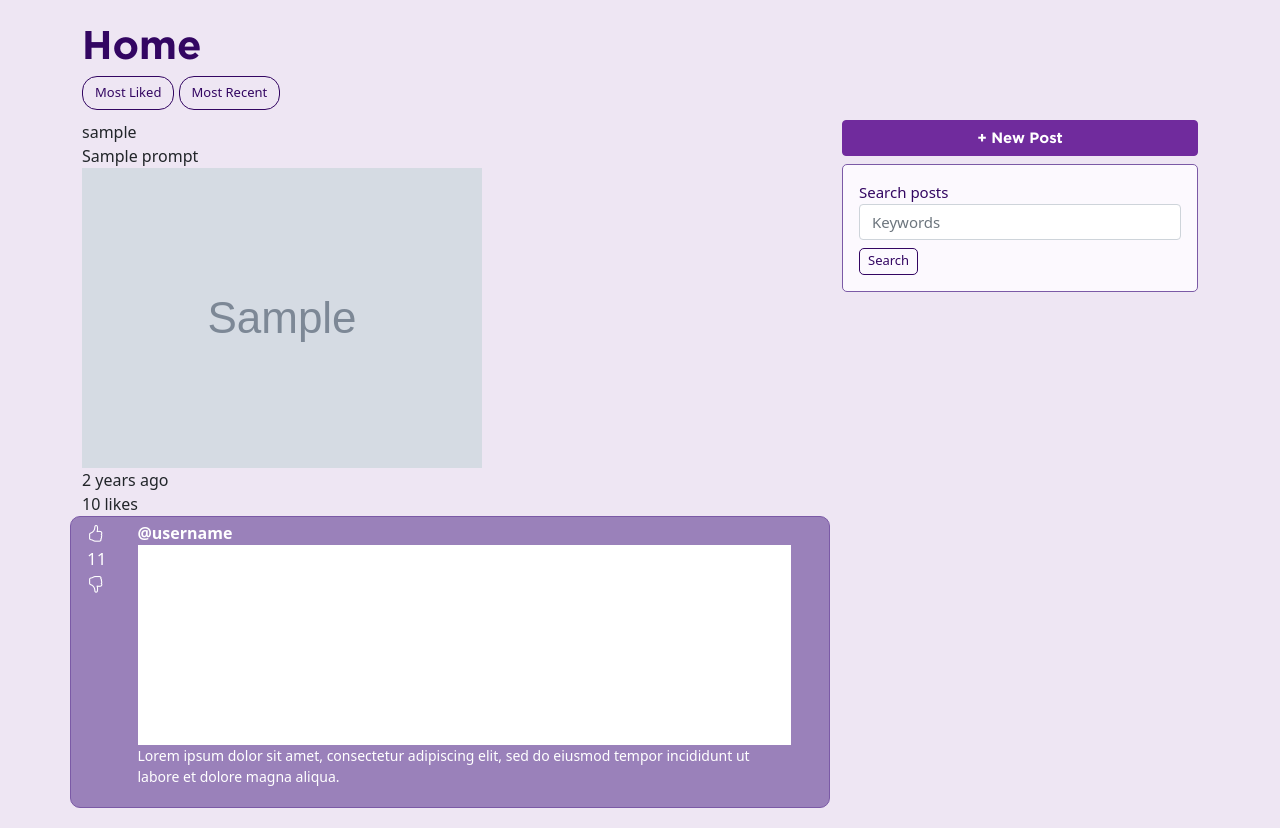
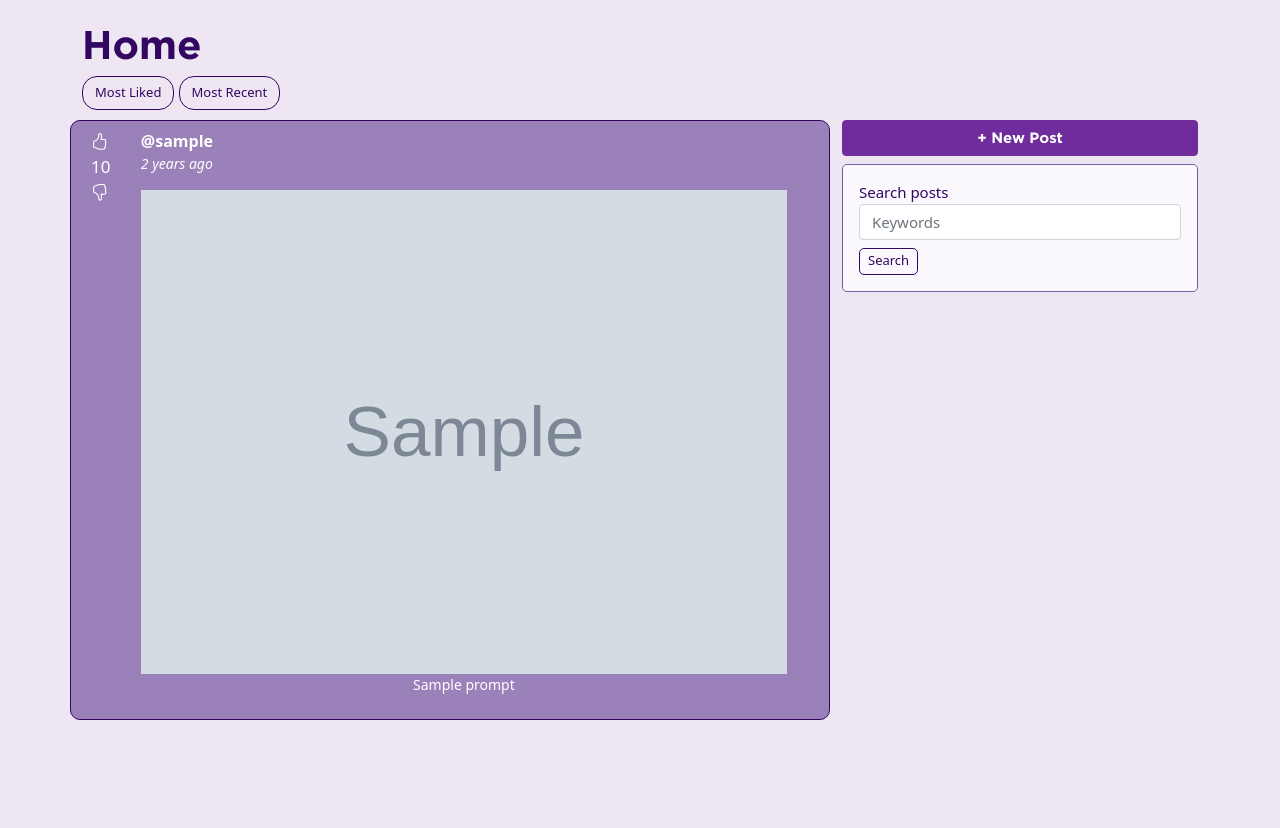
Before and after one commit to software-students-fall2022/final-project-project5-team2, a Flask app: page /feed in a window 1280 px wide. After the commit the page ends 720 px from the top, so only its background shows below. Run offline with Flask 2, Linux system fonts and the light colour scheme; grey boxes marked "Sample" are stand-in pictures; a database or web service that is not in the repository returns one stand-in record (values such as "Sample title").

Commit message:
Styled mongodb docs

```diff
--- a/web-app/static/css/style.css
+++ b/web-app/static/css/style.css
@@ -102,7 +102,7 @@ body {
 
 .post {
     background-color: #7b5aa6b8;
-    border: 1px solid #7b5aa6;
+    border: 1px solid #330662;
     border-radius: 10px;
 }
 
--- a/web-app/templates/feed.html
+++ b/web-app/templates/feed.html
@@ -21,40 +21,27 @@
         <div class="row">
             <div class="col-8">
 
-                {% for post in posts %}
-                    <div>
-                        {{ post['username'] }}
-                    </div>
-                    <div>
-                        {{ post['prompt'] }}
-                    </div>
-                    <img src="{{ post['photo'] }}" alt="post">
-                    <div>
-                        {{ post['time_since'] }}
-                    </div>
-                    <div>
-                        {{ post['votes'] }} likes
-                    </div>
-                {% endfor %}
                 <div class ="posts-container">
                     <!-- all inner text can be changed with references to properties of a document-->
                     <!-- loop over all elements in db.find()-->
                      <!-- then , for each element -->
-
-                    <div class = "row post p-1 mb-2">
+                     {% for post in posts %}
+                    <div class = "row post p-2 mb-2">
                         <div style="font-size: 17px; color: white;" class="col-1">
                             <i class="bi bi-hand-thumbs-up"></i>
-                            <p style="margin-bottom: 0px;"> 11 </p>
+                            <p style="margin-bottom: 0px;"> {{post['votes']}} </p>
                             <i class="bi bi-hand-thumbs-down"></i>
                          </div>
 
                          <div class="col-11 p-0 post-info">
-                            <b> @username </b>
-                            <div style="height: 200px; background-color: rgb(255, 255, 255); width: 95%;"> photo here</div>
-                            <p style="width: 95%;" class="small"> Lorem ipsum dolor sit amet, consectetur adipiscing elit, sed do eiusmod tempor incididunt ut labore et dolore magna aliqua.</p>
+                            <b>   @{{ post['username'] }}</b>
+                            <p class="small"> <i> {{post['time_since']}} </i> </p>
+                            <img style="width: 95%;" src="{{ post['photo'] }}" alt="post">
+                            <p style="width: 95%;" class="small text-center">   {{ post['prompt'] }}</p>
 
                          </div>
                     </div>
+                    {% endfor %}
                 </div>
 
             </div>
```
Also changed, not shown: web-app/templates/base.html (added).
